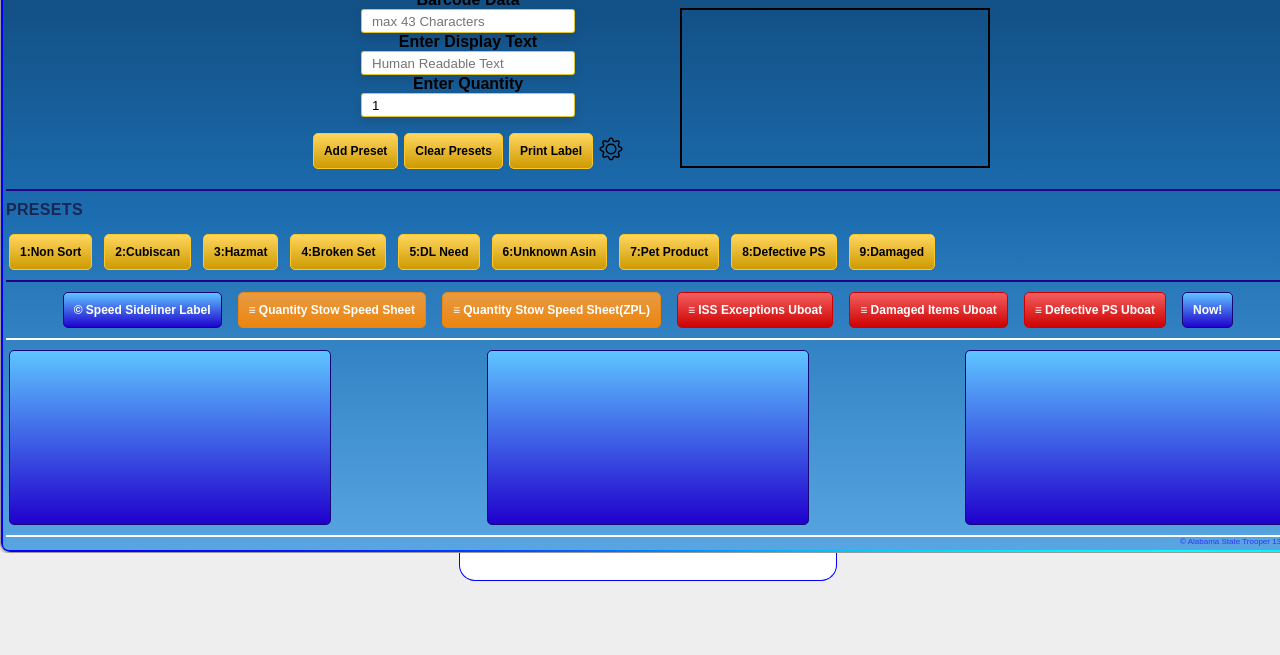
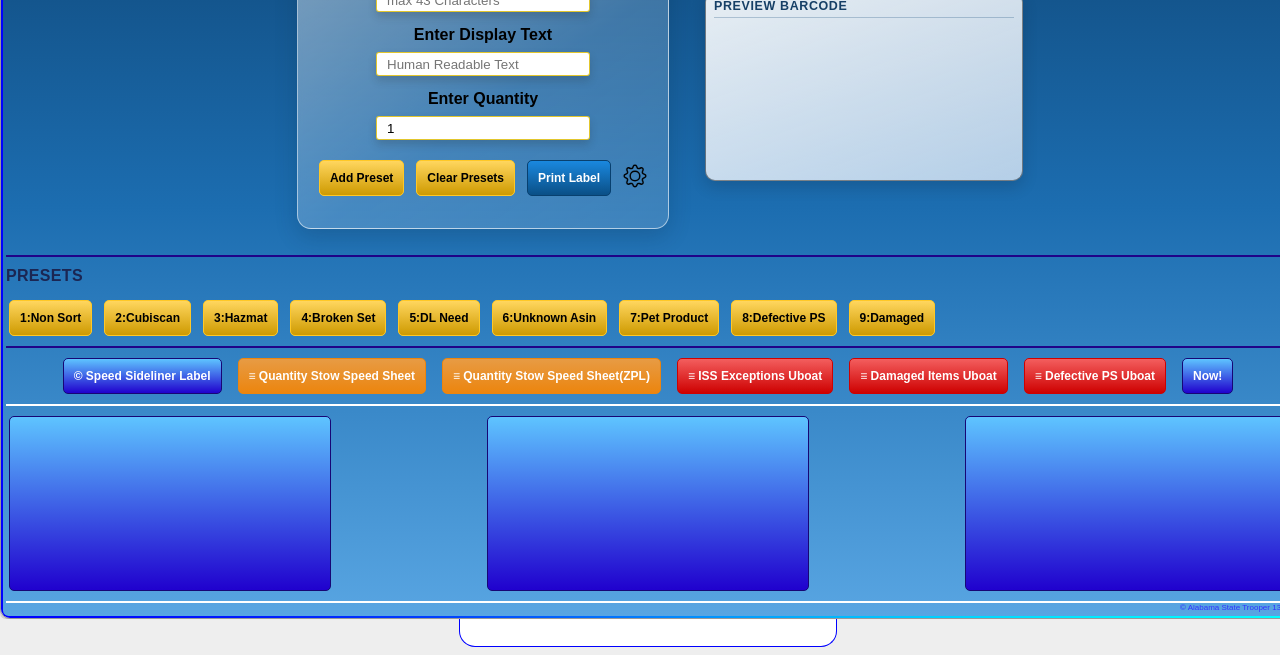
Before and after one commit to davidaspden/FCAuto, a plain HTML site: page barcode.htm in a window 1280 px wide. Shown: the part 145-800 px from the top of the page. Drawn offline with Linux system fonts and the light colour scheme; a script that the page names is missing; a web font is replaced by a local one.

Commit message:
Style canges

```diff
--- a/barcode.htm
+++ b/barcode.htm
@@ -36,7 +36,7 @@
           <label for="quantity">
             Enter Quantity</label>
           <input maxlength="3" id="quantity" type="number" value="1" max="500" min="1" step="1">
-          <p class="mainPrint"><a class="apmbutton" onClick="addPreset();">Add Preset</a><a class="apmbutton" onClick="clearUserPresets();">Clear Presets</a><a class="apmbutton"
+            <p class="mainPrint"><a class="apmbutton" onClick="addPreset();">Add Preset</a><a class="apmbutton" onClick="clearUserPresets();">Clear Presets</a><a class="apmbutton apmbutton--print"
               onClick="printLabel();">Print Label</a><a href="http://localhost:5965/webui"><svg class="rotating"
                 width="30px" height="30px" viewBox="0 0 25 25" fill="none" stroke="#000000"
                 xmlns="http://www.w3.org/2000/svg">
@@ -49,6 +49,7 @@
               </svg></a>
         </div>
         <div id="barcodePreviewSection">
+          <div id="barcodePreviewTitle">Preview Barcode</div>
           <svg id="barcodePreview"></svg>
         </div>
       </div>
--- a/script.js
+++ b/script.js
@@ -258,6 +258,19 @@ function initGradientPicker() {
   });
 }
 
+function bindEnterToPrint() {
+  var inputFields = document.querySelectorAll('#inputs input');
+  inputFields.forEach(function(input) {
+    input.addEventListener('keydown', function(event) {
+      if (event.key !== 'Enter') {
+        return;
+      }
+      event.preventDefault();
+      printLabel();
+    });
+  });
+}
+
 //////////////////////////////////////////////////////////
 
 function printAnylabel(b, t, d,n) {
@@ -430,6 +443,7 @@ document.addEventListener('DOMContentLoaded', function() {
   loadPresets();
   bindUserPresetDeleteHandler();
   initGradientPicker();
+  bindEnterToPrint();
 });
 
 document.addEventListener('keydown', function(event) {
--- a/style.css
+++ b/style.css
@@ -171,6 +171,9 @@ p,td {
   gap: 10px;
   padding-right: 88px;
   margin-top: 4px;
+  margin-bottom: 6px;
+  padding-bottom: 3px;
+  border-bottom: 3px solid #f7b800;
 }
 
 .title-mark {
@@ -219,8 +222,6 @@ p,td {
 
 .title h1 {
   margin: 0;
-  padding-bottom: 3px;
-  border-bottom: 3px solid #f7b800;
   cursor: default;
   user-select: none;
 }
@@ -376,7 +377,31 @@ input[type="text"]:focus, input[type="number"]:focus {
   display: flex;
   align-items: center;
   justify-content: center;
+  gap: 6px;
+  margin-top: 8px;
+  flex-wrap: wrap;
+}
 
+.apmbutton--print {
+  color: #ffffff;
+  border: 1px solid #08406f;
+  background-color: #0b63a8;
+  background-image: -webkit-gradient(linear,
+      left top,
+      left bottom,
+      from(#1a88df),
+      to(#0a4f86));
+}
+
+.apmbutton--print:hover {
+  color: #ffffff;
+  border: 1px solid #062f52;
+  background-color: #0a5a98;
+  background-image: -webkit-gradient(linear,
+      left top,
+      left bottom,
+      from(#28a0ff),
+      to(#0a4a7c));
 }
 
 #presets {
@@ -472,7 +497,21 @@ input[type="text"]:focus, input[type="number"]:focus {
   justify-content: center;
   align-items: center;
   flex-wrap: wrap;
-  gap: 0px 0px;
+  gap: 8px 0px;
+  padding: 16px 18px;
+  border-radius: 14px;
+  border: 1px solid rgba(255, 255, 255, 0.55);
+  background: linear-gradient(145deg, rgba(255, 255, 255, 0.45) 0%, rgba(221, 238, 255, 0.22) 55%, rgba(255, 255, 255, 0.14) 100%);
+  box-shadow: 0 8px 22px rgba(10, 38, 64, 0.2);
+  backdrop-filter: blur(3px);
+}
+
+#inputs label {
+  margin-top: 2px;
+}
+
+#inputs input {
+  margin-bottom: 4px;
 }
 
 #create {
@@ -480,18 +519,37 @@ input[type="text"]:focus, input[type="number"]:focus {
   justify-content: center;
   align-items: flex-start;
   flex-wrap: nowrap;
-  gap: 50px 50px;
+  gap: 36px;
   flex-grow: 1;
+  width: 100%;
+  margin: 14px 0 18px;
+  padding: 8px 12px;
 }
 #barcodePreviewSection {
   align-self: center;
-  border: 2px solid #000;
-  padding: 3px;
+  border: 1px solid rgba(0, 0, 0, 0.45);
+  border-radius: 10px;
+  padding: 6px 8px;
+  background: linear-gradient(160deg, rgba(255, 255, 255, 0.9) 0%, rgba(240, 246, 255, 0.72) 100%);
+  box-shadow: 0 6px 16px rgba(0, 0, 0, 0.14);
   flex-direction: column;
   display: flex;
   justify-content: center;
   align-items: center;
   flex-wrap: wrap;
+}
+
+#barcodePreviewTitle {
+  width: 100%;
+  margin: 0 0 6px;
+  padding-bottom: 4px;
+  border-bottom: 1px solid rgba(8, 64, 111, 0.25);
+  font-size: 0.78rem;
+  font-weight: 700;
+  letter-spacing: 0.05em;
+  text-transform: uppercase;
+  color: #163f66;
+  text-align: left;
 }
 
 .delete-btn {
```
